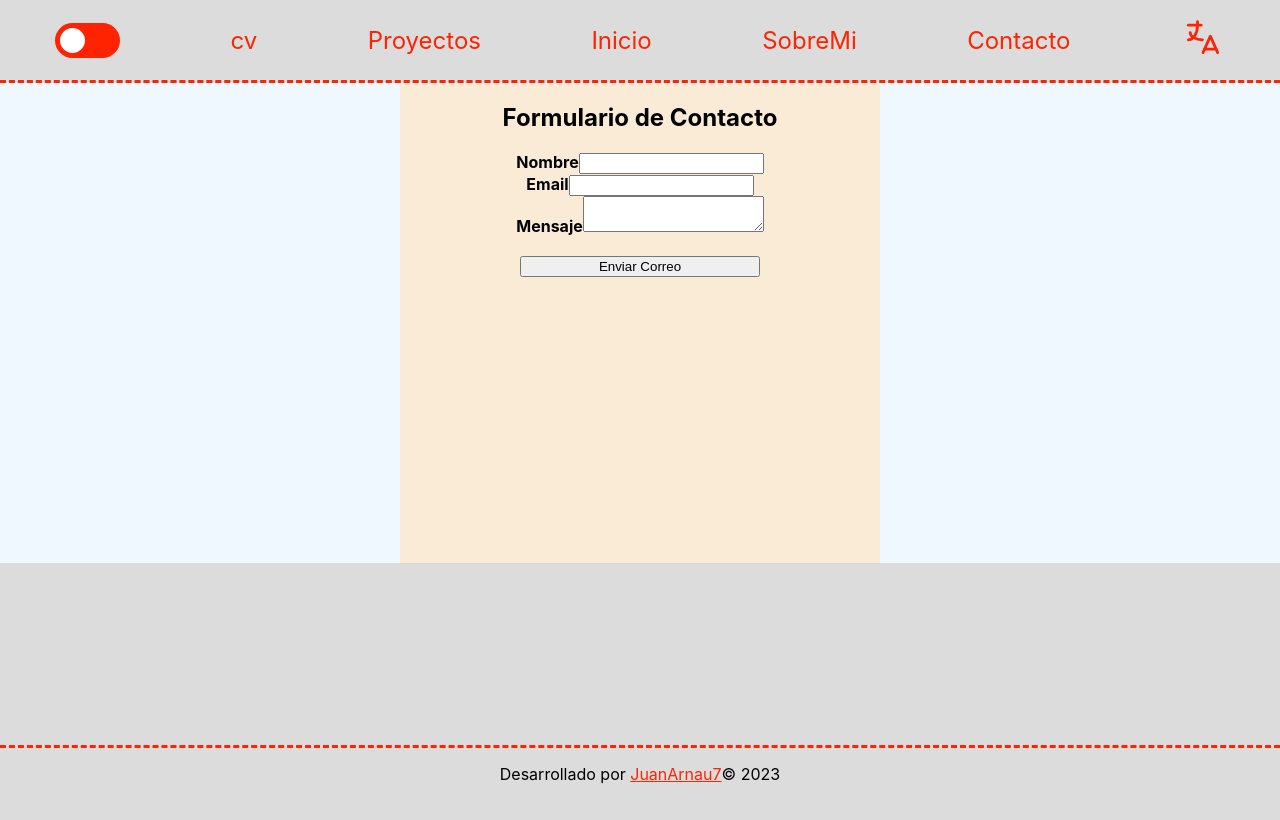
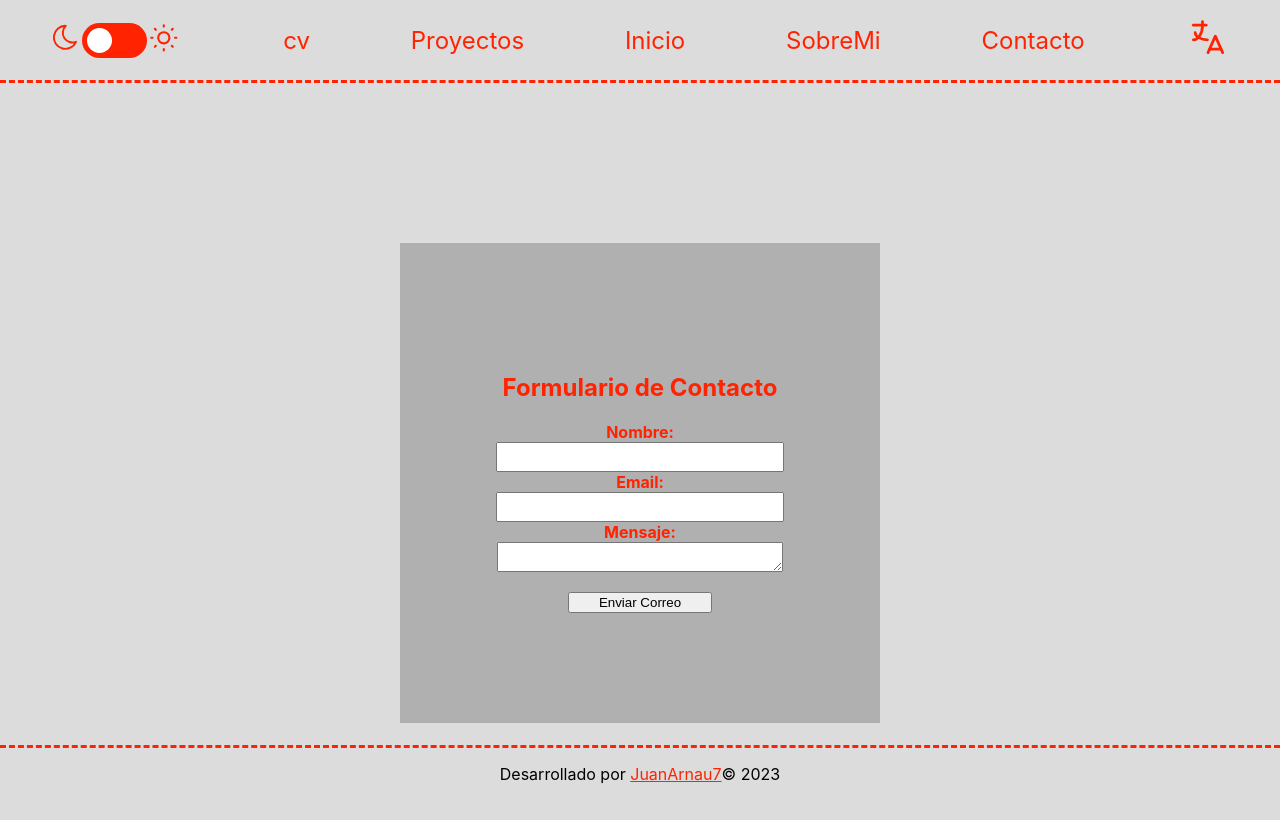
Before and after one commit to JuanArnau7/portfolio, a React (Create React App) app: page /Contacto in a window 1280 px wide. Shown: the top 820 px of the page. Built offline with nearby package versions, Linux system fonts and the light colour scheme.

Commit message:
dark theme, comienzo de resposive

```diff
--- a/src/Components/About.jsx
+++ b/src/Components/About.jsx
@@ -38,9 +38,12 @@ const About = () => {
                 <path d="M8 12l3 -3l2 2l3 -3" />
                 </svg>
                 <p>
-                Me gradue en Henry de desarrollador web full stack, pero me dedico al front end ya que es lo que me apasiona
-                Descubri mi pasion por el desarrollo hace un año aproximadamente, mientras estudiaba la carrera de licenciatura
-                en informatica, realice varios cursos,
+                Me gradue en Henry de desarrollador Web Full Stack, tengo mas afinidad por el Front End.<br></br>
+                Descubrí que queria ser desarrollador hace dos años aproximadamente, mientras estudiaba la carrera de licenciatura
+                en informatica, decidí comenzar con algunos cursos basicos sobre Python, luego incursione en el mundo del procesamiento de Datos,
+                pero no me sentia completamente comodo, por lo que comence el Bootcamp y allí fue que encontre lo que estaba buscando.<br></br>
+                Planeo dedicarme al desarrollo en tiempo completo, en alguna empresa en la cual pueda continuar desarrollando mis habilidades tecnicas.
+
                 </p>
             </div>
 
--- a/src/Components/Contacto.jsx
+++ b/src/Components/Contacto.jsx
@@ -25,16 +25,16 @@ const Contacto = () => {
                 <div className="containerForm">
                     <h1>Formulario de Contacto</h1>
                     <form onSubmit={enviarEmail}>
-                        <div>
-                            <label><b>Nombre</b></label>
+                        <div className="campos">
+                            <label><b>Nombre:</b></label>
                             <input type="text" className="form-control" id="nombre" name="nombre"></input>
                         </div>
-                        <div>
-                            <label><b>Email</b></label>
+                        <div className="campos">
+                            <label><b>Email:</b></label>
                             <input type="email" className="form-control" id="email" name="email"></input>
                         </div>
-                        <div>
-                            <label><b>Mensaje</b></label>
+                        <div className="campos">
+                            <label><b>Mensaje:</b></label>
                             <textarea type="text" className="form-control" id="mensaje" name="mensaje"></textarea>
                         </div>
                         <button type="submit" style={{width:"50%",margin:"0 auto", marginTop:"20px"}}>Enviar Correo</button>
@@ -53,6 +53,12 @@ const ContactoContainer = styled.nav`
     /* height: 100vh; */
     /* width: 100vw; */
     /* position: relative; */
+    .campos{
+        display: flex;
+        flex-direction: column;
+        justify-content: center;
+        align-items: center;
+    }
     .container{
         display: flex;
         justify-content: center;
@@ -61,15 +67,23 @@ const ContactoContainer = styled.nav`
         /* height: 80%  ; */
         /* width: 100%; */
 
-        background-color: aliceblue;
+        /* background-color: aliceblue; */
 
     }
+    .form-control{
+        height: 3vh;
+        width: 35vh;
+    }
     .containerForm{
-        background-color: antiquewhite;
+        background-color: rgba(0,0,0,0.2);
         height: 30rem;
         width: 30rem;
         display: flex;
         flex-direction: column;
+        justify-content: center;
+        align-items: center;
+        color: #ff2301;
+        margin: 10rem;
     }
 
 `
--- a/src/Components/LandingPage.jsx
+++ b/src/Components/LandingPage.jsx
@@ -70,6 +70,7 @@ img{
     border: dashed;
     flex-direction: column;
     margin: 100px;
+    padding: 1px 30px;
 
 }
 .aCont{
--- a/src/Components/SwitchTheme.jsx
+++ b/src/Components/SwitchTheme.jsx
@@ -47,25 +47,17 @@ const Switch = (props) => {
     return(
         <>
 
-        {/* <Contenedor>
+        <Contenedor>
+
+
 
             <p>
-            <svg xmlns="http://www.w3.org/2000/svg" class="icon icon-tabler icon-tabler-moon" width="24" height="24" viewBox="0 0 24 24" stroke-width="1.5" stroke="#ff2301" fill="none" stroke-linecap="round" stroke-linejoin="round">
+            <svg xmlns="http://www.w3.org/2000/svg" class="icon icon-tabler icon-tabler-moon" width="32" height="32" viewBox="0 0 25 25" stroke-width="1.5" stroke="#ff2301" fill="none" stroke-linecap="round" stroke-linejoin="round">
             <path stroke="none" d="M0 0h24v24H0z" fill="none"/>
             <path d="M12 3c.132 0 .263 0 .393 0a7.5 7.5 0 0 0 7.92 12.446a9 9 0 1 1 -8.313 -12.454z" />
             </svg>
 
             </p>
-
-        <p>
-            <svg xmlns="http://www.w3.org/2000/svg" class="icon icon-tabler icon-tabler-sun" width="24" height="24" viewBox="0 0 24 24" stroke-width="1.5" stroke="#ff2301" fill="none" stroke-linecap="round" stroke-linejoin="round">
-            <path stroke="none" d="M0 0h24v24H0z" fill="none"/>
-            <circle cx="12" cy="12" r="4" />
-            <path d="M3 12h1m8 -9v1m8 8h1m-9 8v1m-6.4 -15.4l.7 .7m12.1 -.7l-.7 .7m0 11.4l.7 .7m-12.1 -.7l-.7 .7" />
-            </svg>
-            </p>
-
-        </Contenedor> */}
         {/* <p>dark/light mode</p> */}
         <SwitchBGC>
 
@@ -74,6 +66,14 @@ const Switch = (props) => {
         position={position}
         ></ButtonSwitch>
         </SwitchBGC>
+        <p>
+            <svg xmlns="http://www.w3.org/2000/svg" class="icon icon-tabler icon-tabler-sun" width="35" height="35" viewBox="0 0 25 25" stroke-width="1.5" stroke="#ff2301" fill="none" stroke-linecap="round" stroke-linejoin="round">
+            <path stroke="none" d="M0 0h24v24H0z" fill="none"/>
+            <circle cx="12" cy="12" r="4" />
+            <path d="M3 12h1m8 -9v1m8 8h1m-9 8v1m-6.4 -15.4l.7 .7m12.1 -.7l-.7 .7m0 11.4l.7 .7m-12.1 -.7l-.7 .7" />
+            </svg>
+            </p>
+        </Contenedor>
         </>
     )
 }
@@ -81,15 +81,16 @@ const Switch = (props) => {
 
 export default Switch;
 
-// const Contenedor = styled.div`
-// display: flex;
-// height: 45px;
-// width: 45px;
-
-// /* position: ; */
-// /* margin: 5px; */
-// /* padding: 5px; */
-// `
+const Contenedor = styled.div`
+    display: flex;
+    justify-content: center;
+    align-items: center;
+    margin-bottom: 0;
+    p{
+        justify-content: center;
+        align-items: center ;
+    }
+`
 
 const ButtonSwitch = styled.button`
 position: absolute;
```
